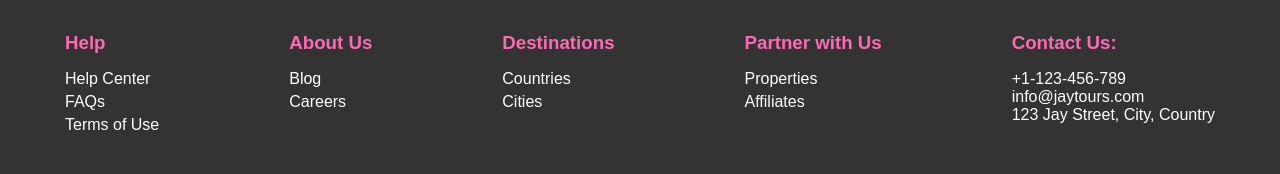
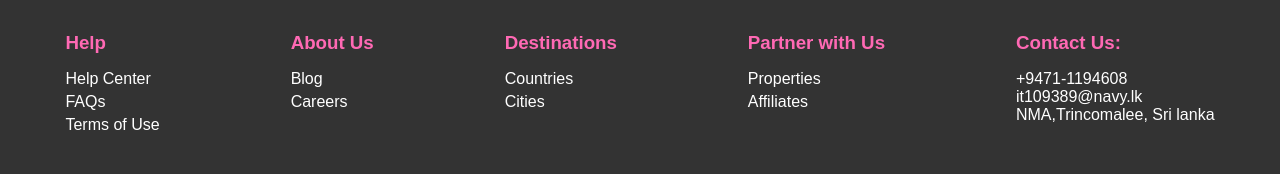
Before and after one commit to it109389/it109389, a plain HTML site: page index.html in a window 1280 px wide. Shown: the part 2592-2766 px from the top of the page. Drawn offline with Linux system fonts and the light colour scheme.

Commit message:
Update index.html

```diff
--- a/index.html
+++ b/index.html
@@ -147,9 +147,9 @@
 			 <div >
 				<h3>Contact Us:</h3>
 				<ul>
-					<li>+1-123-456-789</li>
-					<li>info@jaytours.com</li>
-					<li>123 Jay Street, City, Country</li>
+					<li>+9471-1194608</li>
+					<li>it109389@navy.lk</li>
+					<li>NMA,Trincomalee, Sri lanka</li>
 				</ul>
 			</div>
         </div>
```
